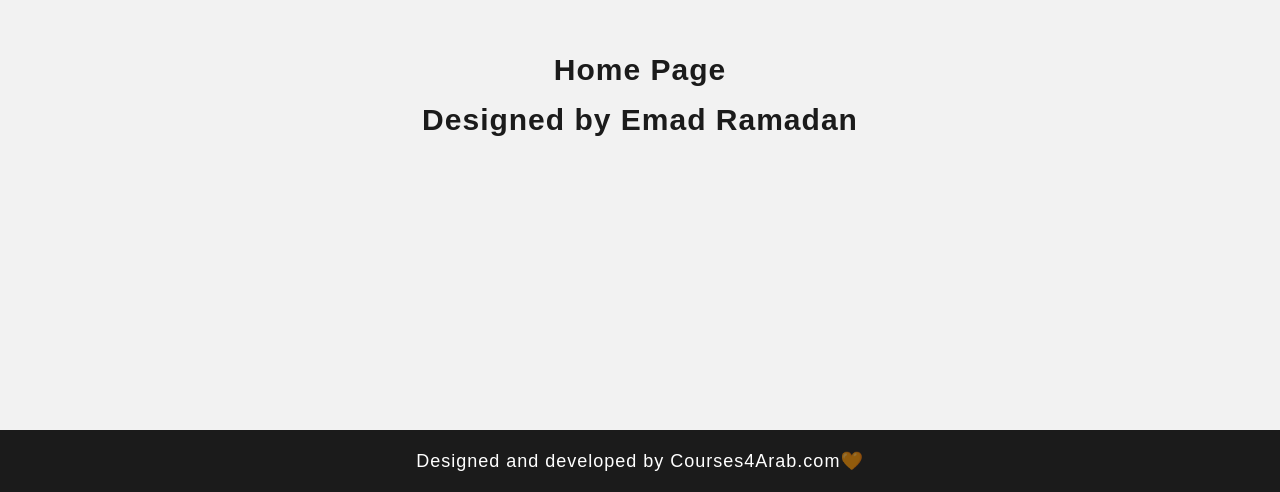
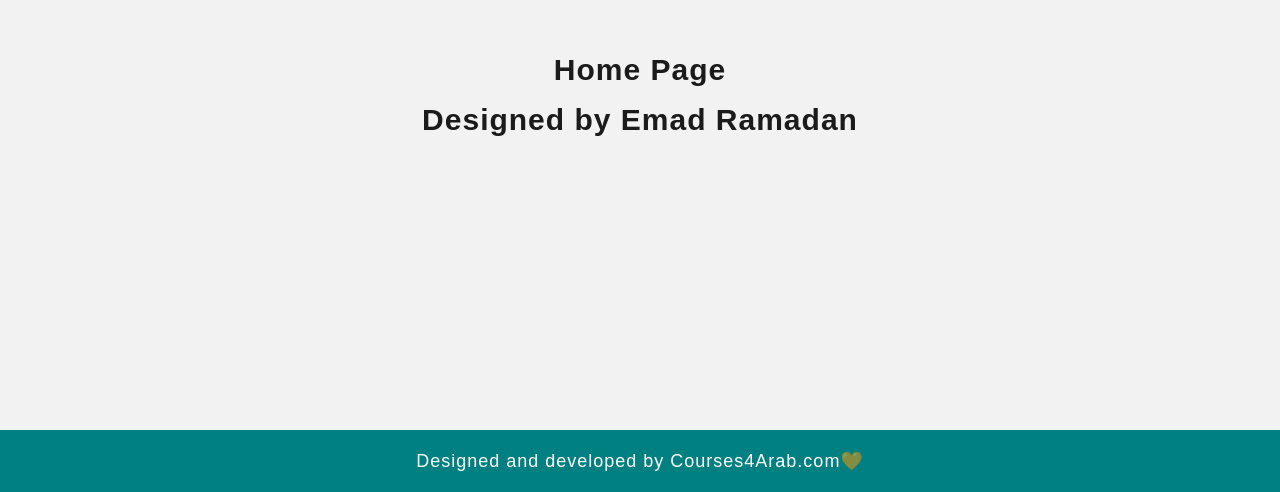
Before and after one commit to 3maDRamadan/learn, a React (Create React App) app: page / in a window 1280 px wide. Shown: the part 310-802 px from the top of the page. Built offline with nearby package versions, Linux system fonts and the light colour scheme.

Commit message:
lesson 9.1

```diff
--- a/src/comp/Foot.css
+++ b/src/comp/Foot.css
@@ -1,5 +1,5 @@
-footer {
-  background-color: #1b1b1b;
+.myfooter footer {
+  background-color: teal;
   padding: 20px 0;
   text-align: center;
   font-size: 18px;
--- a/src/comp/foot.js
+++ b/src/comp/foot.js
@@ -2,10 +2,12 @@ import "./Foot.css"
 
 const Foot = () => {
   return (
-      <footer>
-        Designed and developed by Courses4Arab.com
-        <span>🧡</span>
-      </footer>
+      <div className="myfooter">
+        <footer>
+          Designed and developed by Courses4Arab.com
+          <span>🧡</span>
+        </footer>
+      </div>
   );
 }
 
--- a/src/index.css
+++ b/src/index.css
@@ -36,7 +36,7 @@ html {
 }
 
 header {
-  background-color: #1b1b1b;
+  background-color: teal;
 }
 
 h1 {
```
